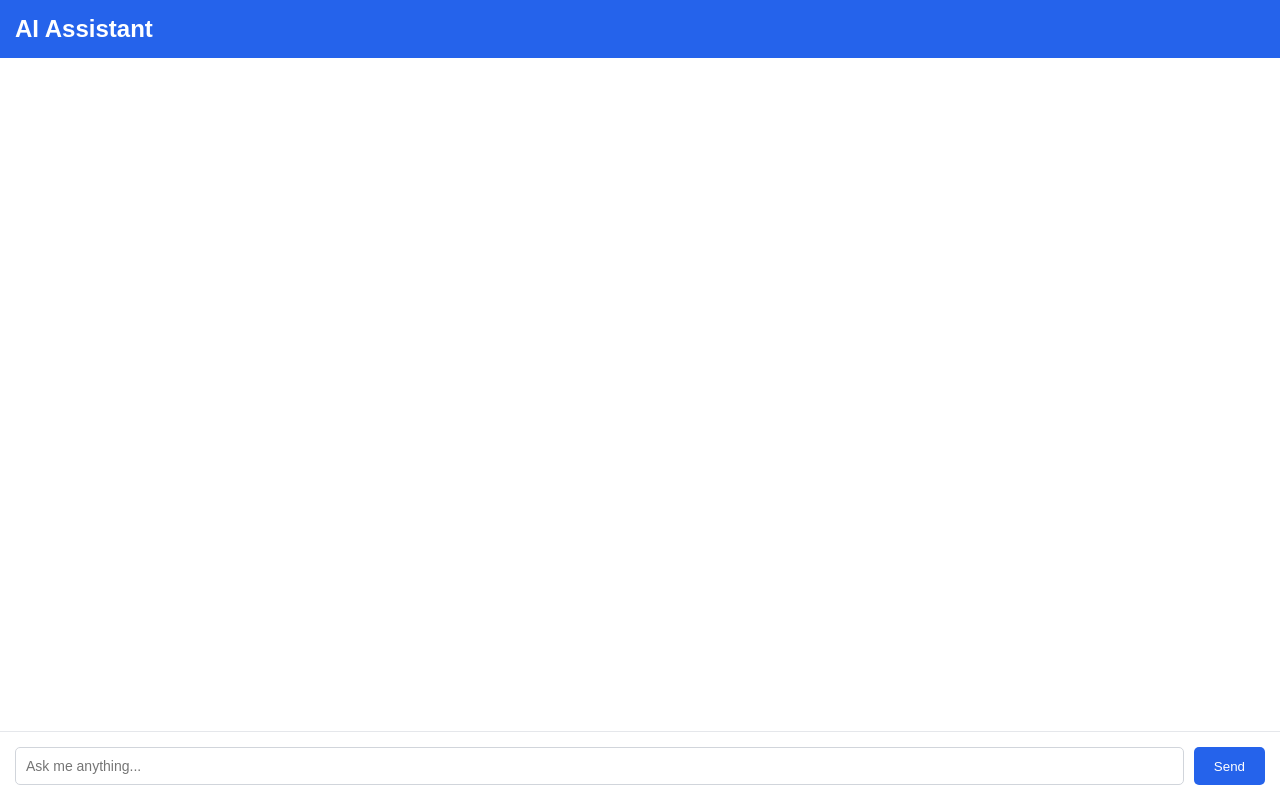
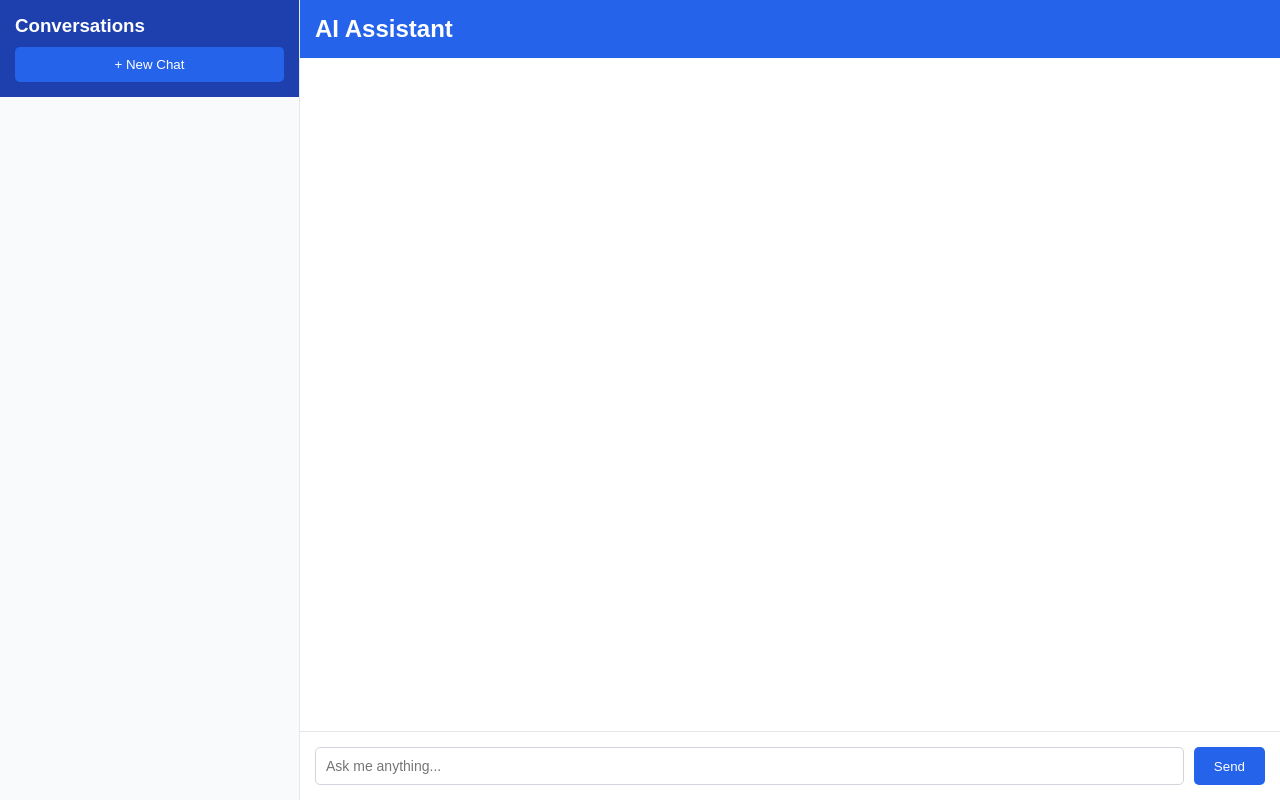
Before and after one commit to JVNChintala/lms_chatbot, a FastAPI app: page /canvas-embed in a window 1280 px wide. Run offline with FastAPI, Linux system fonts and the light colour scheme.

Commit message:
main, embed

```diff
--- a/lms_chatot/main.py
+++ b/lms_chatot/main.py
@@ -59,7 +59,6 @@
 # ---------------------------------------------------------------------
 
 class InferenceRequest(BaseModel):
-    model: str
     messages: List[Dict[str, Any]]
     temperature: float = 0.7
     max_tokens: int = 1000
@@ -154,7 +153,7 @@
 
             return {
                 "content": result["content"],
-                "model": req.model,
+                "model": "gpt-4o-mini",
                 "usage": result.get("usage", {}),
                 "session_id": session_id,
                 "analytics": result.get("analytics", {"quick_actions": []}),
@@ -169,7 +168,7 @@
         if not openai.is_available():
             return {
                 "content": "Canvas LMS assistant is currently unavailable.",
-                "model": req.model,
+                "model": "gpt-4o-mini",
                 "usage": {},
                 "session_id": session_id,
             }
@@ -182,7 +181,7 @@
 
         return {
             "content": result.get("content", ""),
-            "model": req.model,
+            "model": "gpt-4o-mini",
             "usage": result.get("usage", {}),
             "session_id": session_id,
         }
--- a/lms_chatot/templates/canvas_embed.html
+++ b/lms_chatot/templates/canvas_embed.html
@@ -7,7 +7,21 @@
     <style>
         * { margin: 0; padding: 0; box-sizing: border-box; }
         body { font-family: Arial, sans-serif; background: transparent; height: 100vh; }
-        .chatbot-container { height: 100vh; display: flex; flex-direction: column; background: white; }
+        .app-container { height: 100vh; display: flex; background: white; }
+
+        /* Sidebar */
+        .sidebar { width: 300px; background: #f8fafc; border-right: 1px solid #e2e8f0; display: flex; flex-direction: column; }
+        .sidebar-header { padding: 15px; background: #1e40af; color: white; }
+        .new-chat-btn { width: 100%; padding: 10px; background: #2563eb; color: white; border: none; border-radius: 5px; cursor: pointer; margin-top: 10px; }
+        .conversations-list { flex: 1; overflow-y: auto; padding: 10px; }
+        .conversation-item { padding: 10px; margin-bottom: 5px; background: white; border-radius: 5px; cursor: pointer; border: 1px solid #e2e8f0; }
+        .conversation-item:hover { background: #f1f5f9; }
+        .conversation-item.active { background: #dbeafe; border-color: #2563eb; }
+        .conversation-title { font-weight: 500; margin-bottom: 5px; }
+        .conversation-preview { font-size: 12px; color: #64748b; }
+
+        /* Chat Area */
+        .chat-container { flex: 1; display: flex; flex-direction: column; }
         .chat-header { padding: 15px; background: #2563eb; color: white; }
         .chat-box { flex: 1; overflow-y: auto; padding: 20px; }
         .message { margin-bottom: 15px; display: flex; }
@@ -28,7 +42,20 @@
     </style>
 </head>
 <body>
-    <div class="chatbot-container">
+    <div class="app-container">
+        <!-- Sidebar -->
+        <div class="sidebar">
+            <div class="sidebar-header">
+                <h3>Conversations</h3>
+                <button class="new-chat-btn" onclick="startNewChat()">+ New Chat</button>
+            </div>
+            <div class="conversations-list" id="conversationsList">
+                <!-- Conversations will be loaded here -->
+            </div>
+        </div>
+
+        <!-- Chat Area -->
+        <div class="chat-container">
             <div class="chat-header">
                 <h2>AI Assistant</h2>
             </div>
@@ -38,21 +65,109 @@
                 <button id="sendBtn" onclick="sendMessage()">Send</button>
             </div>
         </div>
+    </div>
 
     <script>
         let messages = [];
         let sessionId = null;
         let userRole = null;
         let canvasUserId = null;
+        let currentConversationId = null;
+        let conversations = [];
 
-        // Get user info from Canvas context (passed via URL params)
+        // Get user info from Canvas context or localStorage
         const urlParams = new URLSearchParams(window.location.search);
-        canvasUserId = urlParams.get('user_id');
-        userRole = urlParams.get('role') || 'student';
+        canvasUserId = urlParams.get('user_id') || localStorage.getItem('canvas_user_id');
+        userRole = urlParams.get('role') || localStorage.getItem('canvas_role') || 'student';
 
+        // Convert canvas_user_id to integer if it exists
+        if (canvasUserId) {
+            canvasUserId = parseInt(canvasUserId);
+        }
+
+        // Initialize
+        document.addEventListener('DOMContentLoaded', function() {
+            loadConversations();
             document.getElementById('userInput').addEventListener('keypress', function(e) {
                 if (e.key === 'Enter') sendMessage();
             });
+        });
+
+        async function loadConversations() {
+            if (!canvasUserId) return;
+
+            try {
+                const response = await fetch(`/conversations?canvas_user_id=${canvasUserId}`);
+                const data = await response.json();
+                conversations = data.conversations || [];
+                renderConversations();
+            } catch (error) {
+                console.error('Failed to load conversations:', error);
+            }
+        }
+
+        function renderConversations() {
+            const list = document.getElementById('conversationsList');
+            list.innerHTML = '';
+
+            conversations.forEach(conv => {
+                const item = document.createElement('div');
+                item.className = `conversation-item ${conv.id === currentConversationId ? 'active' : ''}`;
+                item.onclick = () => loadConversation(conv.id);
+                item.innerHTML = `
+                    <div class="conversation-title">${conv.title}</div>
+                    <div class="conversation-preview">${new Date(conv.created_at).toLocaleDateString()}</div>
+                `;
+                list.appendChild(item);
+            });
+        }
+
+        async function loadConversation(conversationId) {
+            currentConversationId = conversationId;
+            renderConversations();
+
+            try {
+                const response = await fetch(`/conversations/${conversationId}/messages`);
+                const data = await response.json();
+
+                messages = [];
+                document.getElementById('chatBox').innerHTML = '';
+
+                data.messages.forEach(msg => {
+                    addMessage(msg.role, msg.content);
+                    messages.push({ role: msg.role, content: msg.content });
+                });
+            } catch (error) {
+                console.error('Failed to load conversation:', error);
+            }
+        }
+
+        async function startNewChat() {
+            if (!canvasUserId) {
+                currentConversationId = null;
+                messages = [];
+                document.getElementById('chatBox').innerHTML = '';
+                renderConversations();
+                return;
+            }
+
+            try {
+                const response = await fetch('/conversations', {
+                    method: 'POST',
+                    headers: { 'Content-Type': 'application/json' },
+                    body: JSON.stringify({ canvas_user_id: canvasUserId, title: 'New Chat' })
+                });
+                const data = await response.json();
+
+                currentConversationId = data.conversation_id;
+                messages = [];
+                document.getElementById('chatBox').innerHTML = '';
+
+                await loadConversations();
+            } catch (error) {
+                console.error('Failed to create conversation:', error);
+            }
+        }
 
         function addMessage(role, content) {
             const chatBox = document.getElementById('chatBox');
@@ -90,13 +205,13 @@
                     method: 'POST',
                     headers: { 'Content-Type': 'application/json' },
                     body: JSON.stringify({
-                        model: 'gpt-4-turbo-preview',
                         messages,
                         temperature: 0.7,
                         max_tokens: 1000,
                         session_id: sessionId,
                         user_role: userRole,
-                        canvas_user_id: canvasUserId
+                        canvas_user_id: canvasUserId,
+                        conversation_id: currentConversationId
                     })
                 });
 
@@ -109,6 +224,11 @@
                 if (data.session_id) sessionId = data.session_id;
                 addMessage('assistant', data.content);
                 messages.push({ role: 'assistant', content: data.content });
+
+                // Refresh conversations list to show updated titles
+                if (canvasUserId) {
+                    setTimeout(loadConversations, 500);
+                }
             } catch (error) {
                 document.getElementById(thinkingId)?.remove();
                 addMessage('assistant', 'Error: ' + error.message);
```
Lines whose indentation alone changed are shown as unchanged.
